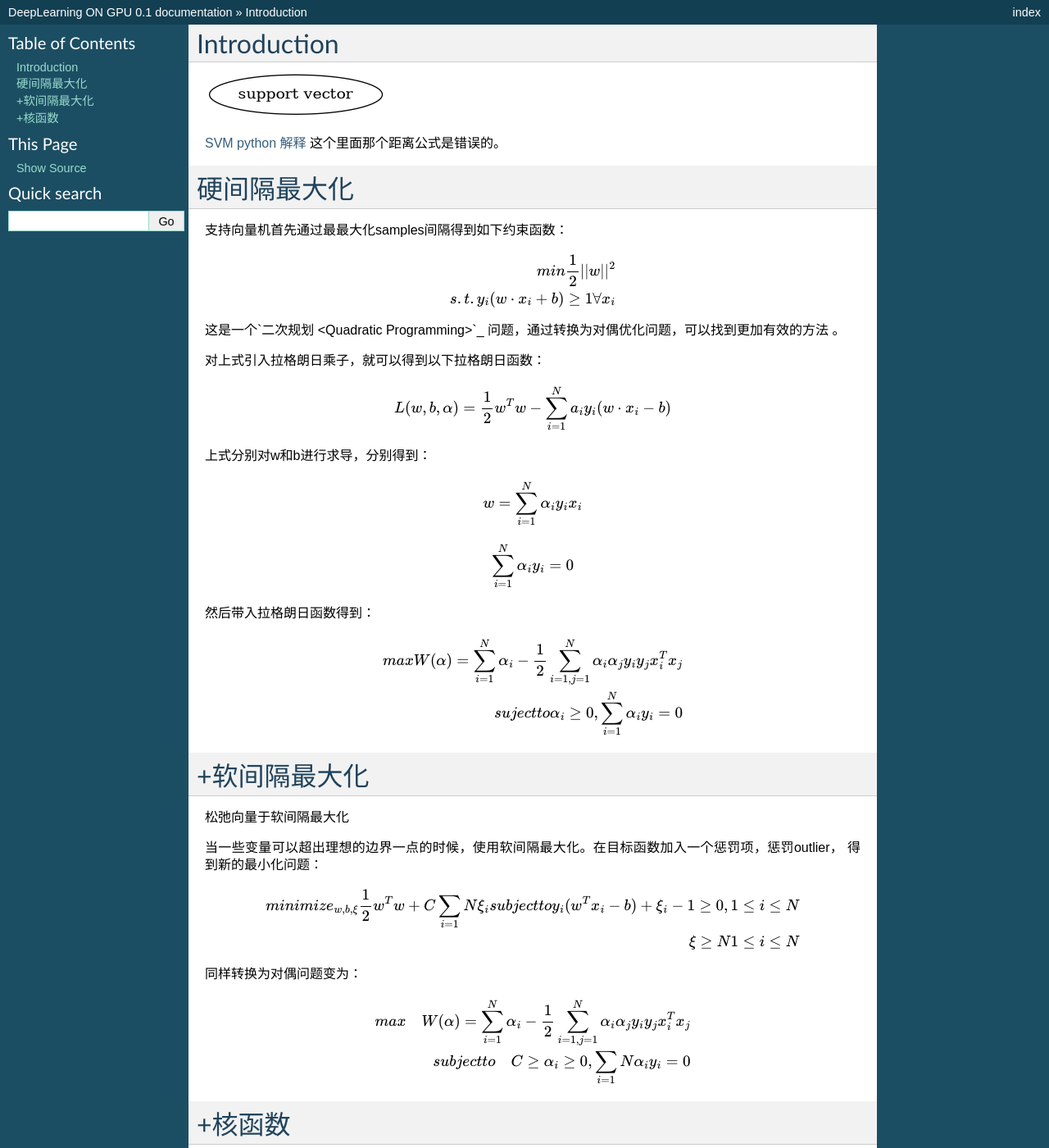
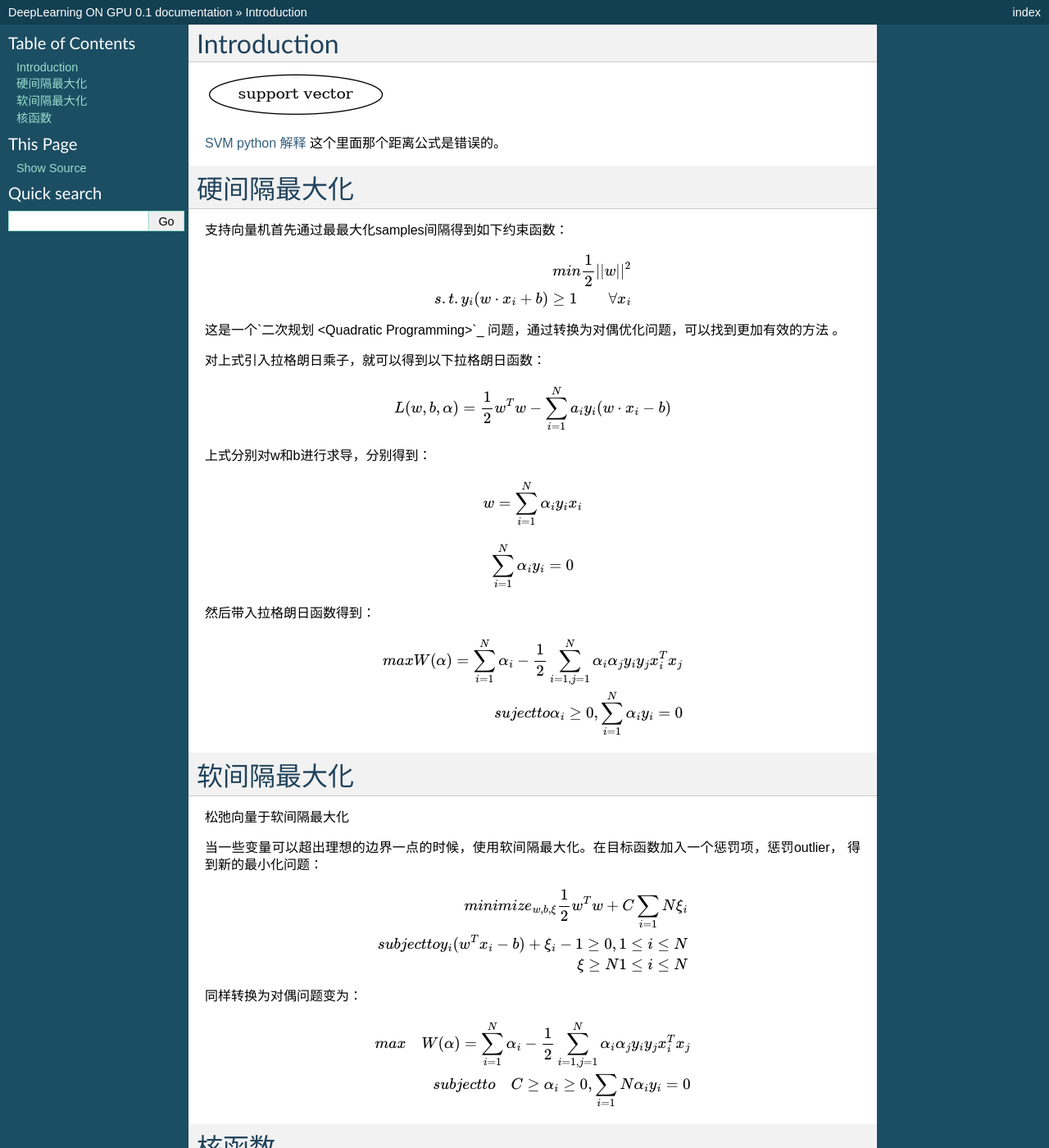
Before and after one commit to gwli/DeepLearningOnGPU, a Sphinx documentation site: the page built from source/Stage_1/SupportVectorMachine.rst, in a window 1280 px wide and 1400 px high. Shown: the whole window at 82% size. Built offline with Sphinx 7.4.7, drawn with Linux system fonts in a browser that asks for light colours.

Commit message:
修改格式

```diff
--- a/source/Stage_1/SupportVectorMachine.rst
+++ b/source/Stage_1/SupportVectorMachine.rst
@@ -18,7 +18,7 @@ Introduction
 
 .. math::
    min \frac {1}{2}||w||^2 \\
-   s.t. y_i(w\cdot x_i+b)\geq 1  \forall x_i
+   s.t. y_i(w\cdot x_i+b)\geq 1  \qquad \forall x_i
 
 
 这是一个`二次规划 <Quadratic Programming>`_ 问题，通过转换为对偶优化问题，可以找到更加有效的方法 。
@@ -42,17 +42,17 @@ Introduction
    max W(\alpha)=\sum_{i=1}^{N}\alpha_i -\frac{1}{2}\sum_{i=1,j=1}^{N}\alpha_i \alpha_j y_i y_j x_i^T x_j \\
    suject to \alpha_i \geq 0, \sum_{i=1}^{N}\alpha_i y_i =0
 
-+软间隔最大化
-===================
+软间隔最大化
+============
 
 松弛向量于软间隔最大化
 
 当一些变量可以超出理想的边界一点的时候，使用软间隔最大化。在目标函数加入一个惩罚项，惩罚outlier， 得到新的最小化问题：
 
 .. math::
-   minimize_{w,b,\xi} \frac{1}{2}w^Tw+C\sum_{i=1}{N}\xi_i
+   minimize_{w,b,\xi} \frac{1}{2}w^Tw+C\sum_{i=1}{N}\xi_i \\
    subject to y_i(w^Tx_i -b)+\xi_i-1\geq 0, 1\leq i \leq N \\
-    \xi \geq N  1\leq i\leq N
+   \qquad \qquad  \xi \geq N  1\leq i\leq N
 
 同样转换为对偶问题变为：
 
@@ -60,8 +60,8 @@ Introduction
    max \quad W(\alpha)=\sum_{i=1}^{N}\alpha_i -\frac{1}{2}\sum_{i=1,j=1}^{N}\alpha_i \alpha_j y_i y_j x_i^T x_j\\
    subject to \quad C\geq \alpha_i \geq 0, \sum_{i=1}{N}\alpha_i y_i =0
 
-+核函数
-==========
+核函数
+======
 
 
 当即使不考虑outlier因素时，还是非线性曲线，就是需要把数据映射到高维，得到线性超平面，根据著名的cover定理：将复杂的模式分类问题非线性地投射到高维空间将比投射到低维空间更可能是线性可分的。但是转化到高维之后，数据是计算量增加。由考虑到我们在优化时要求是内积，和具体数据无关，因此我们值需要数据转换到高维空间的内积就可以了。核函数就是完成这个任务：
```
